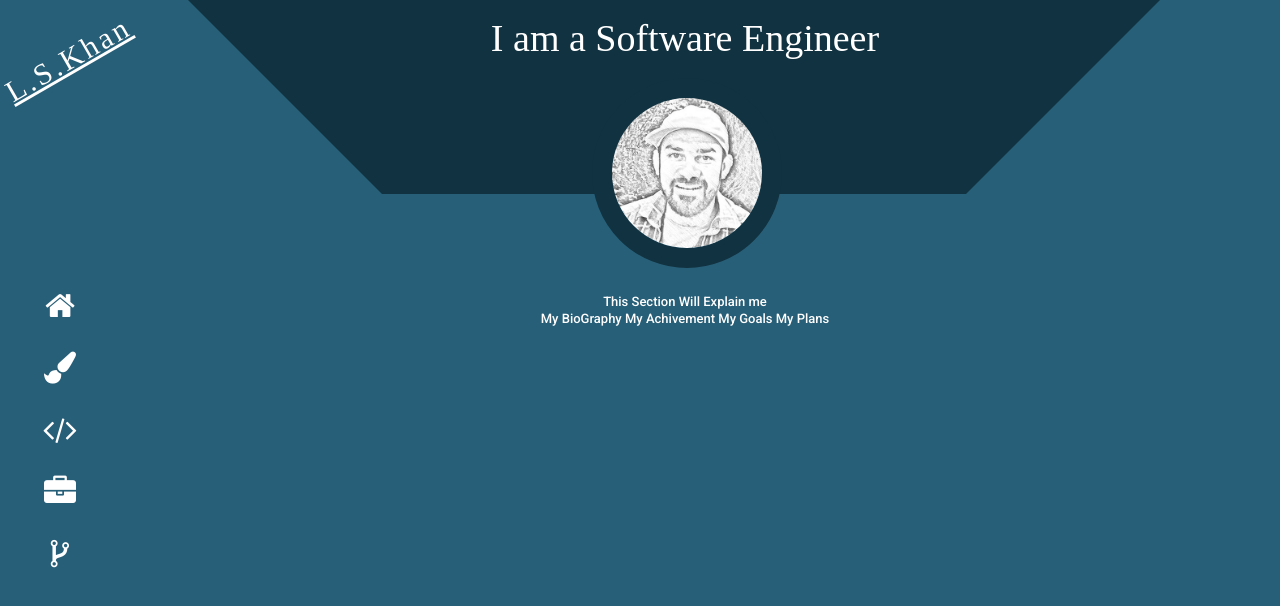
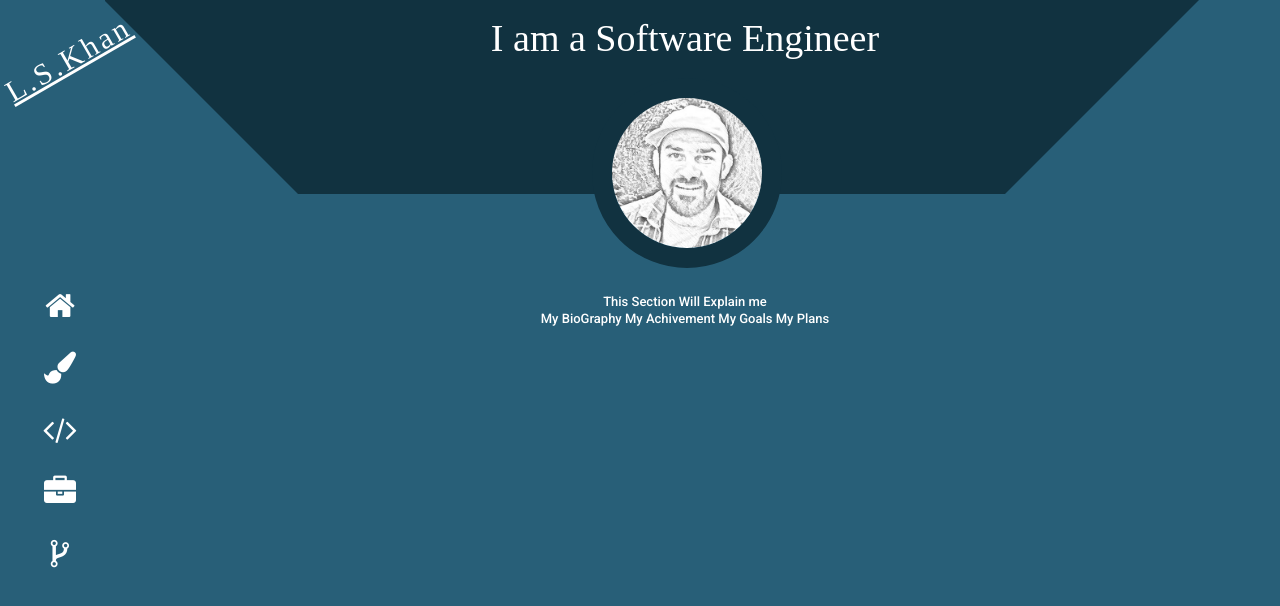
Before and after one commit to LiaqatSaeed/portfolio, a React (Create React App) app: page / in a window 1280 px wide. Shown: the top 606 px of the page. Built offline with nearby package versions, Linux system fonts and the light colour scheme; a web font is replaced by a local one.

Commit message:
UI bugs in Pages Fixed

```diff
--- a/src/App.css
+++ b/src/App.css
@@ -188,13 +188,13 @@ a {
   width: 0;
   height: 0;
   /* background: rebeccapurple; */
-  border-left: 150px solid #285f78;
-  border-right: 150px solid transparent;
-  border-bottom: 150px solid #285f78;
-  border-top: 150px solid transparent;
-  left: 0;
+  border-left: 130px solid #285f78;
+  border-right: 130px solid transparent;
+  border-bottom: 130px solid #285f78;
+  border-top: 130px solid transparent;
+  left: -67px;
   position: absolute;
-  top: -83px;
+  top: -66px;
   /* border: solid transparent; */
   z-index: 222;
 }
@@ -204,13 +204,13 @@ a {
   content: '';
   width: 0;
   height: 0;
-  border-left: 150px solid transparent;
-  border-right: 150px solid #285f78;
-  border-bottom: 150px solid #285f78;
-  border-top: 150px solid transparent;
+  border-left: 130px solid transparent;
+  border-right: 130px solid #285f78;
+  border-bottom: 130px solid #285f78;
+  border-top: 130px solid transparent;
   right: 0;
   position: absolute;
-  top: -105px;
+  top: -66px;
   /* border: solid transparent; */
   z-index: 222;
 }
@@ -231,6 +231,17 @@ section.icon {
   -o-transform: translateX(0) !important;
   transition-delay: 1s;
 }
+
+#t2:target #p1 .title:after, #t3:target #p1 .title:after, #t4:target #p1 .title:after, #t5:target #p1 .title:after ,
+#t2:target #p1 .title:before, #t3:target #p1 .title:before, #t4:target #p1 .title:before, #t5:target #p1 .title:before,
+#t2:target #p1 .title .mp-me, #t3:target #p1 .title .mp-me, #t4:target #p1 .title .mp-me, #t5:target #p1 .title .mp-me{
+border:transparent !important;
+}
+#t2:target #p1 .title, #t3:target #p1 .title, #t4:target #p1 .title, #t5:target #p1 .title{
+  background: transparent;
+}
+
+
 span.thatElement-me {
   position: fixed;
   width: 120px;
```
